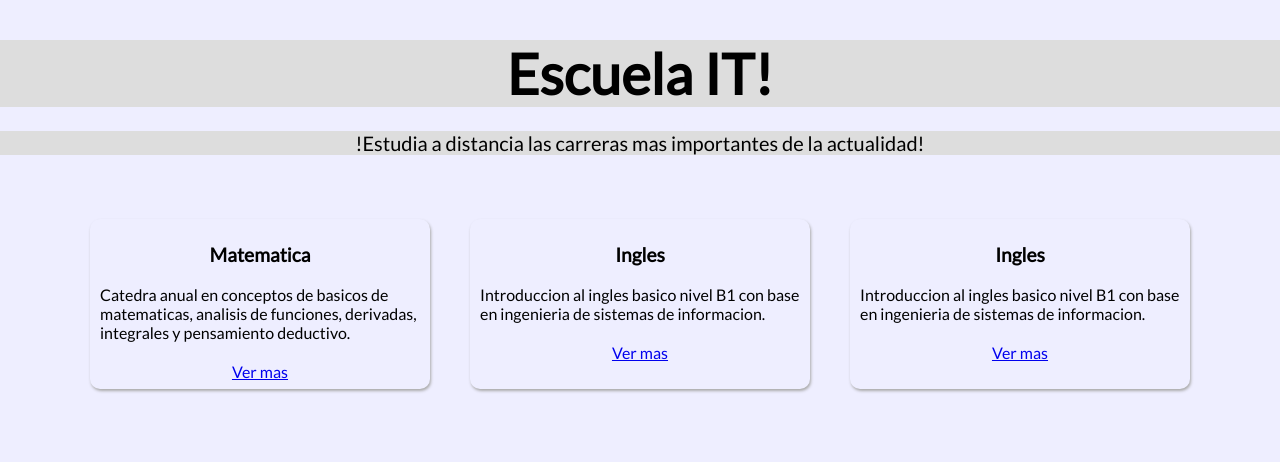
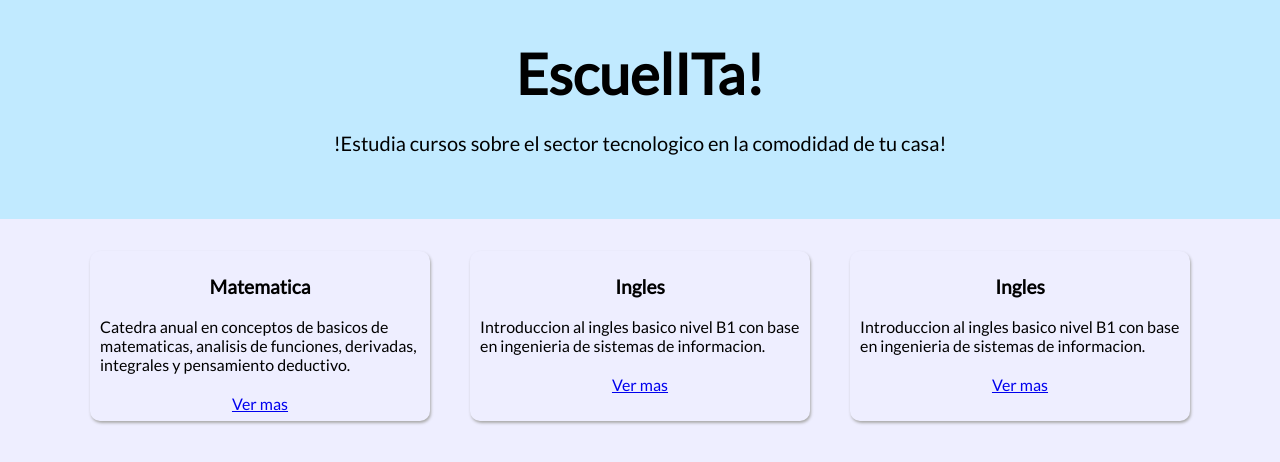
Before and after one commit to VillalbaLucas/app-react, a React (Create React App) app: page / in a window 1280 px wide. Shown: the top 462 px of the page. Built offline with nearby package versions, Linux system fonts and the light colour scheme.

Commit message:
descontruccion de los props

```diff
--- a/src/components/Cursos.js
+++ b/src/components/Cursos.js
@@ -1,12 +1,12 @@
 import React from 'react';
 import '../styles/Cursos.css';
 
-function Cursos(props) {
+function Cursos( {nombre, descripcion} ) {
   return (
     <div className='curso'>
       <main className='curso-main'>
-        <h4>{props.nombre}</h4>
-        <p>{props.descripcion}</p>
+        <h4>{nombre}</h4>
+        <p>{descripcion}</p>
       </main>
       <div className='curso-ver'>
         <a href="#">Ver mas</a>
--- a/src/components/Home.js
+++ b/src/components/Home.js
@@ -6,8 +6,8 @@ function Home(){
   return (
     <div className='content'>
       <header className='titulo'>
-        <h1>Escuela IT!</h1>
-        <p className='content-descripcion'>!Estudia a distancia las carreras mas importantes de la actualidad!</p>
+        <h1>Escuel<b>IT</b>a!</h1>
+        <p className='content-descripcion'>!Estudia cursos sobre el sector tecnologico en la comodidad de tu casa!</p>
       </header>
       <section className='content-cursos'>
           <Cursos
--- a/src/styles/Home.css
+++ b/src/styles/Home.css
@@ -4,15 +4,20 @@
     height: 100vh;
 }
 .titulo{
-    margin: 2.5rem 0;
+    padding: 2.5rem 0;
+    margin-bottom: 2rem;
     text-align: center;
+    background-color: #c1eaff;
 }
 h1{
     font-size: 3.5em;
-    background-color: #ddd;
+    background-color: transparent;
+}
+b{
+    background-color: transparent;
 }
 .content-descripcion{
-    background-color: #ddd;
+    background-color: transparent;
     margin: 1.5rem 0;
     font-size: 20px;
 }
```
Also changed, not shown: src/components/Alumnos.js (+4 -4 lines).
